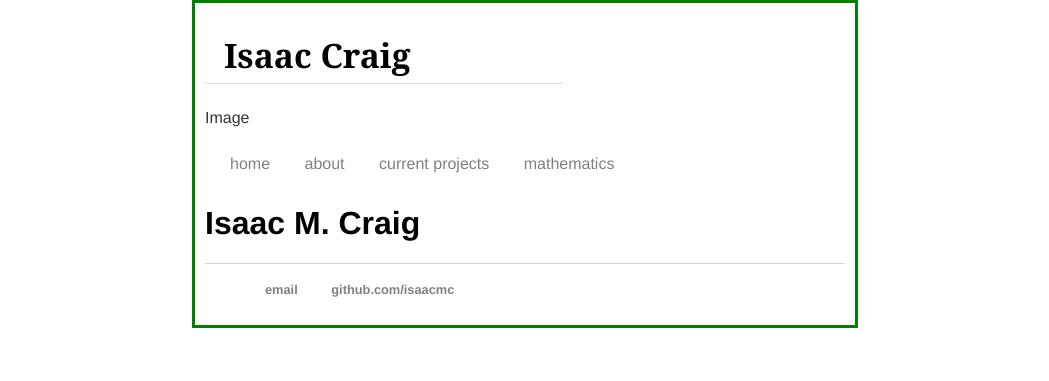
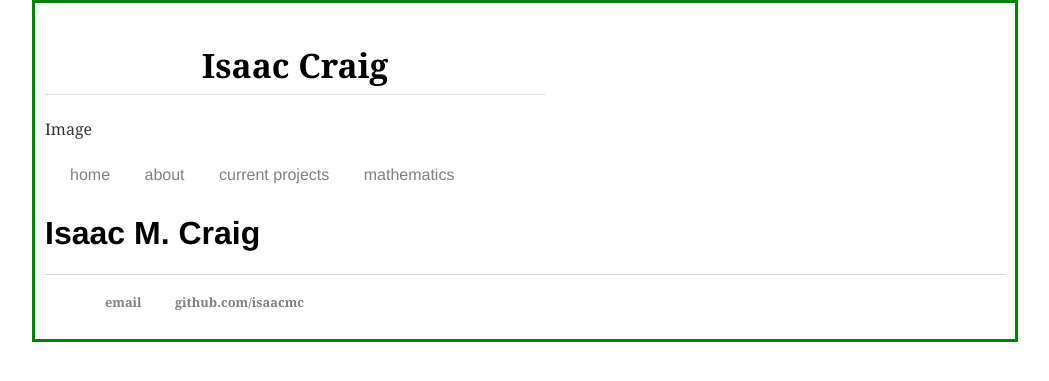
Before and after one commit to isundberg/isaacmc.github.io, a Jekyll site: the page built from index.html, in a window 1280 px wide. Shown: the top 381 px of the page, without its empty margins (115-1164 px from the left). Built offline with Jekyll 4.4.1, drawn with Linux system fonts in a browser that asks for light colours.

Commit message:
Update main.css

```diff
--- a/css/main.css
+++ b/css/main.css
@@ -1,8 +1,8 @@
 body {
-    font-family: 'Helvetica';
+    font-family: Georgia, "Bitstream Charter", serif;
     font-size: 1em;
     margin: auto;
-    width: 50%;
+    width: 75%;
     border: 3px solid green;
     padding: 10px;
 }
@@ -15,7 +15,8 @@ body {
     font-size: 21px;
     font-size: 2.1rem;
     line-height: 1.15;
-    padding: 0 2.954209748892% .275em;
+    padding: 10px;
+    text-align: center
 }
 
 nav ul {
```
